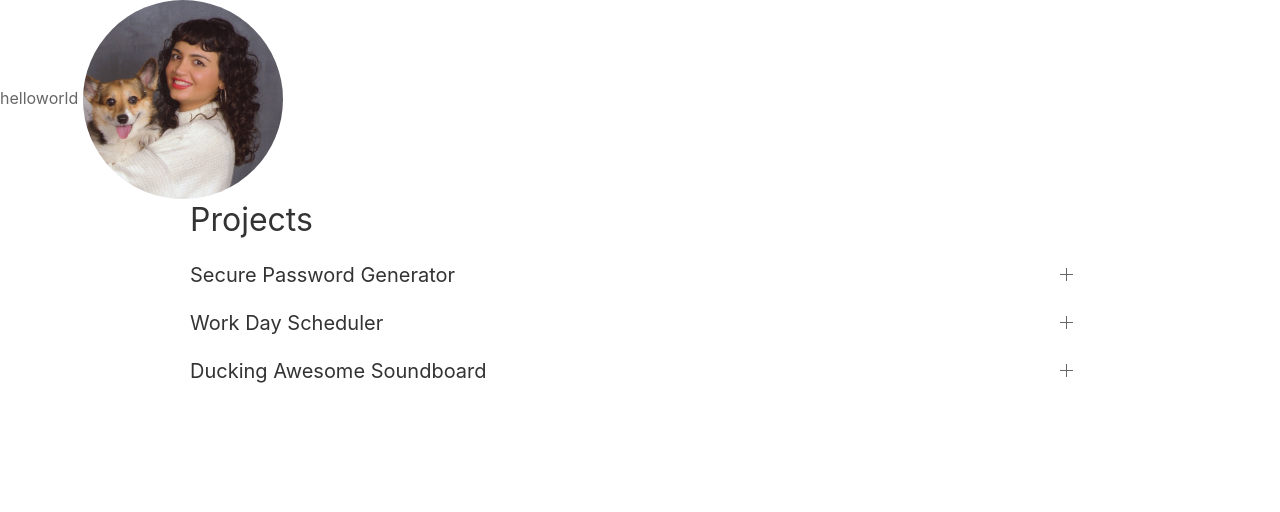
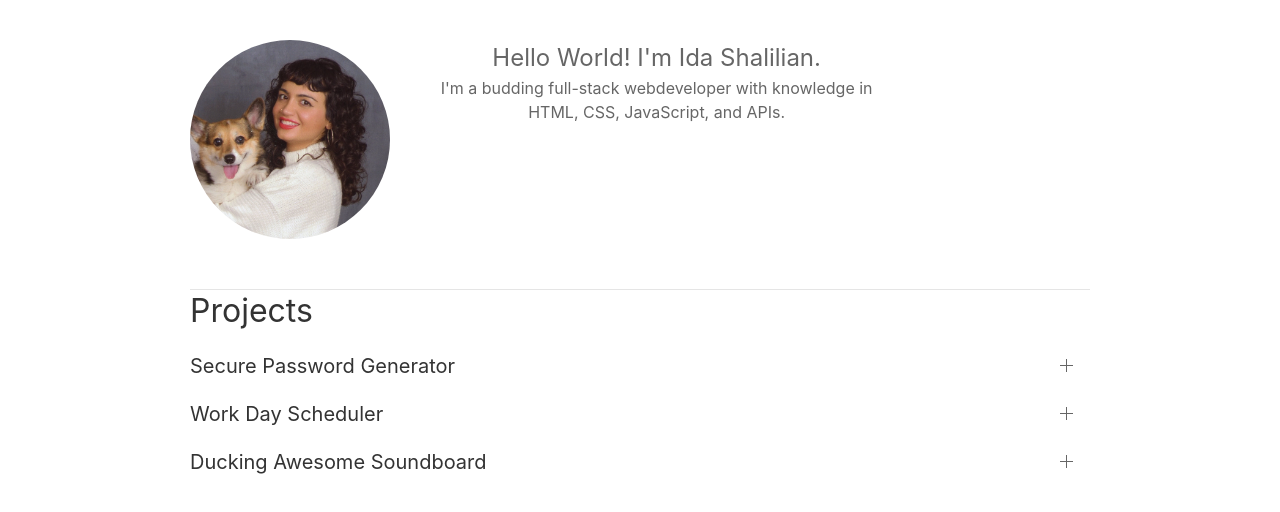
Before and after one commit to corgimaman/portfolio2, a plain HTML site: page index.html in a window 1280 px wide. Drawn offline with Linux system fonts and the light colour scheme.

Commit message:
fixing header

```diff
--- a/index.html
+++ b/index.html
@@ -9,8 +9,19 @@
     <title>Portfolio 2.0</title>
 </head>
 <body>
-    helloworld
-    <img class ="uk-border-circle" src="assets/images/crop.jpg" width="200" height="200">
+    <div class="uk-container uk-container-small uk-margin-medium-top">
+        <div uk-grid>
+            <div class="uk-text-center">
+                <img class ="uk-border-circle uk-align-center uk-align-left@s" src="assets/images/crop.jpg" width="200" height="200">
+                <!-- <span class="uk-text-bottom"> -->
+                    <span class="uk-text-large">Hello World! I'm Ida Shalilian.</span><br>
+                    I'm a budding full-stack webdeveloper with knowledge in HTML, CSS, JavaScript, and APIs.
+                <!-- </span> -->
+
+            </div>
+        </div>
+        <hr>
+    </div>
     <div class="uk-container uk-container-small">
         <h2>Projects</h2>
         <ul uk-accordion>
```
